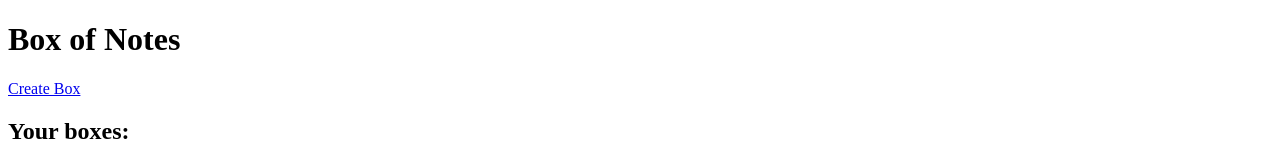
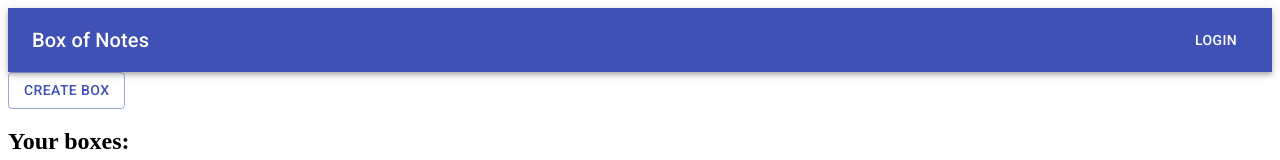
Before and after one commit to ANDREYDEN/box-of-notes, a React (Create React App) app: page / in a window 1280 px wide. Shown: the top 160 px of the page. Built offline with nearby package versions, Linux system fonts and the light colour scheme; no server answers; the database is empty.

Commit message:
Styled the Home component

```diff
--- a/public/index.html
+++ b/public/index.html
@@ -37,25 +37,5 @@
       <main>
         <div id="root"></div>
       </main>
-      <footer>
-        <!-- <div id="contacts">
-            <a href="https://github.com/ANDREYDEN" target="_blank" class="cell">
-                <img src="/icons/github.png" alt="github">
-            </a>
-            <a href="https://www.facebook.com/profile.php?id=100009060491417" target="_blank" class="cell">
-                <img src="/icons/facebook.png" alt="facebook">
-            </a>
-            <a href="https://www.linkedin.com/in/andrii-denysenko-52176716b/" target="_blank" class="cell">
-                <img src="/icons/linkedin.png" alt="linkedin">
-            </a>
-            <a href="https://twitter.com/CuteManhole" target="_blank" class="cell">
-                <img src="/icons/twitter.png" alt="twitter" style="border-radius: 8px;">
-            </a>
-        </div> -->
-
-        <div id="copyright">
-            &copy <%= new Date().getFullYear() %>, Andrii Denysenko
-        </div>
-    </footer>
   </body>
 </html>
--- a/src/components/Home.tsx
+++ b/src/components/Home.tsx
@@ -1,21 +1,52 @@
 import React, { useEffect, useState } from "react";
-import { Link } from "react-router-dom";
 import IBox from "../models/Box";
 import { Urls } from "../types/urls";
 import Firestore from "../utilities/database";
 import BoxList from "./BoxList";
 
+import { history } from '../history'
+import { AppBar, Toolbar, Typography, Button, makeStyles, Theme, createStyles } from "@material-ui/core";
+
+const useStyles = makeStyles((theme: Theme) =>
+    createStyles({
+        root: {
+            flexGrow: 1,
+        },
+        menuButton: {
+            marginRight: theme.spacing(2),
+        },
+        title: {
+            flexGrow: 1,
+        },
+    }),
+);
+
 export const Home: React.FC = () => {
     const [boxes, setBoxes] = useState<IBox[]>()
+    const classes = useStyles()
 
     useEffect(() => {
         Firestore.instance.getBoxes().then(setBoxes)
     }, [])
 
+    const handleCreateBox = () => {
+        history.push(Urls.NewBox)
+    }
+
     return (
         <div>
-            <h1>Box of Notes</h1>
-            <Link to={Urls.NewBox}>Create Box</Link>
+            <AppBar position="static">
+                <Toolbar>
+                    <Typography variant="h6" className={classes.title}>
+                        Box of Notes
+                    </Typography>
+                    <Button color="inherit">Login</Button>
+                </Toolbar>
+            </AppBar>
+
+            <Button color="primary" variant="outlined" onClick={handleCreateBox}>
+                Create Box
+            </Button>
             <BoxList boxes={boxes ?? []} />
         </div>
     )
```
Also changed, not shown: 1 other file (tests, documents, lock files or other folders).
